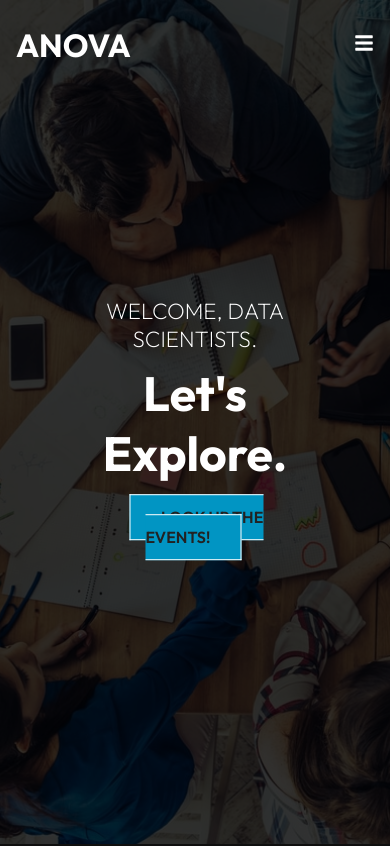
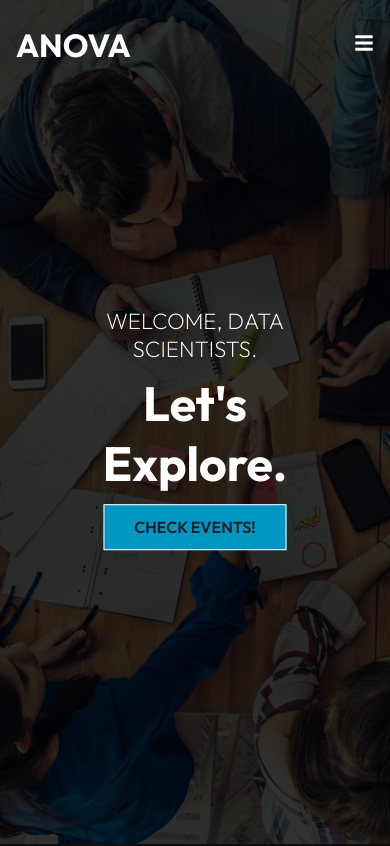
Before and after one commit to KAVINKUMAR1102/f, a React (Create React App) app: page / in a window 390 px wide. Shown: the top 846 px of the page. Built offline with nearby package versions, Linux system fonts and the light colour scheme.

Commit message:
deploy now

```diff
--- a/src/components/h_img.js
+++ b/src/components/h_img.js
@@ -14,7 +14,7 @@ const h_img = () => {
       <h1>Let's Explore.</h1>
       <div>
         <Link to="/events"
-        className="btn" >LOOK UP THE EVENTS!</Link>
+        className="btn" >CHECK EVENTS!</Link>
         {/* <Link to="/contact"
         className="btn btn-light" >Contact</Link> */}
       </div>
--- a/src/components/h_imgStyles.css
+++ b/src/components/h_imgStyles.css
@@ -61,7 +61,5 @@
     font-size: 1.4rem;
   }
 
-  .Content .btn{
-    margin: 1rem 0.2rem;
-  }
+
 }
```
Also changed, not shown: 25 other files (tests, documents, lock files or other folders).
